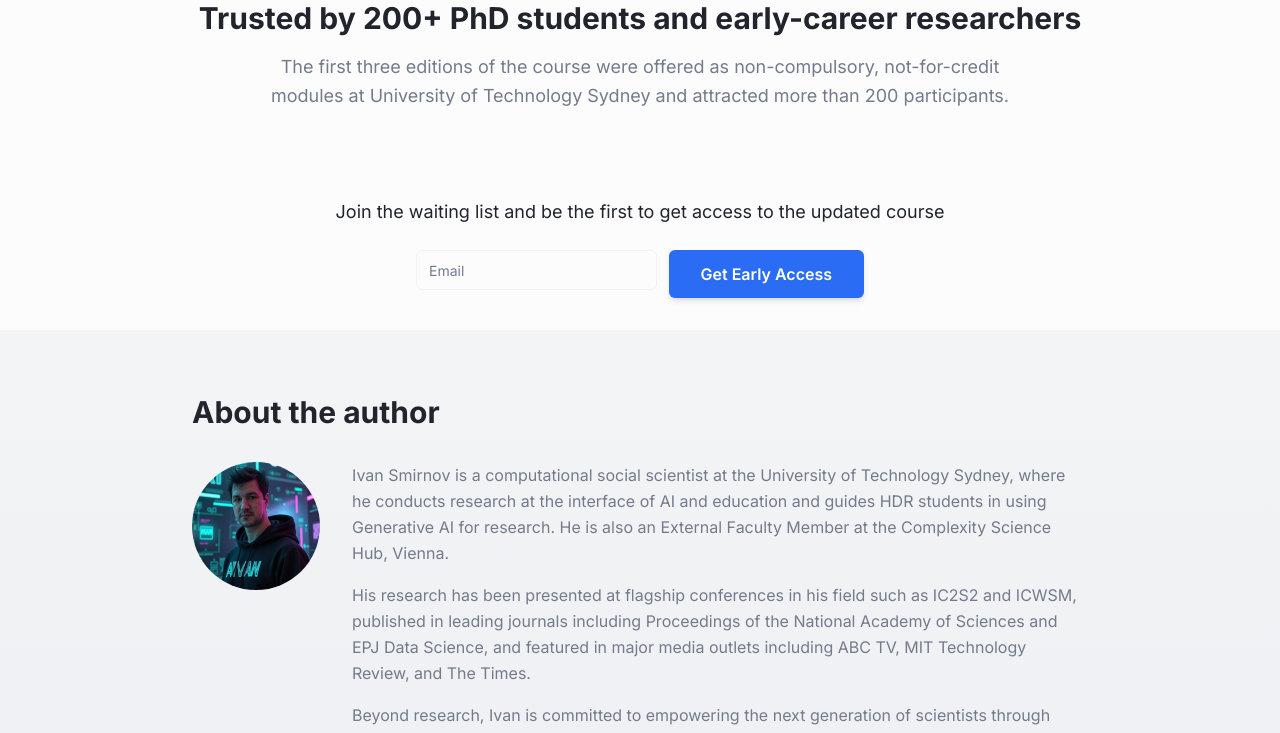
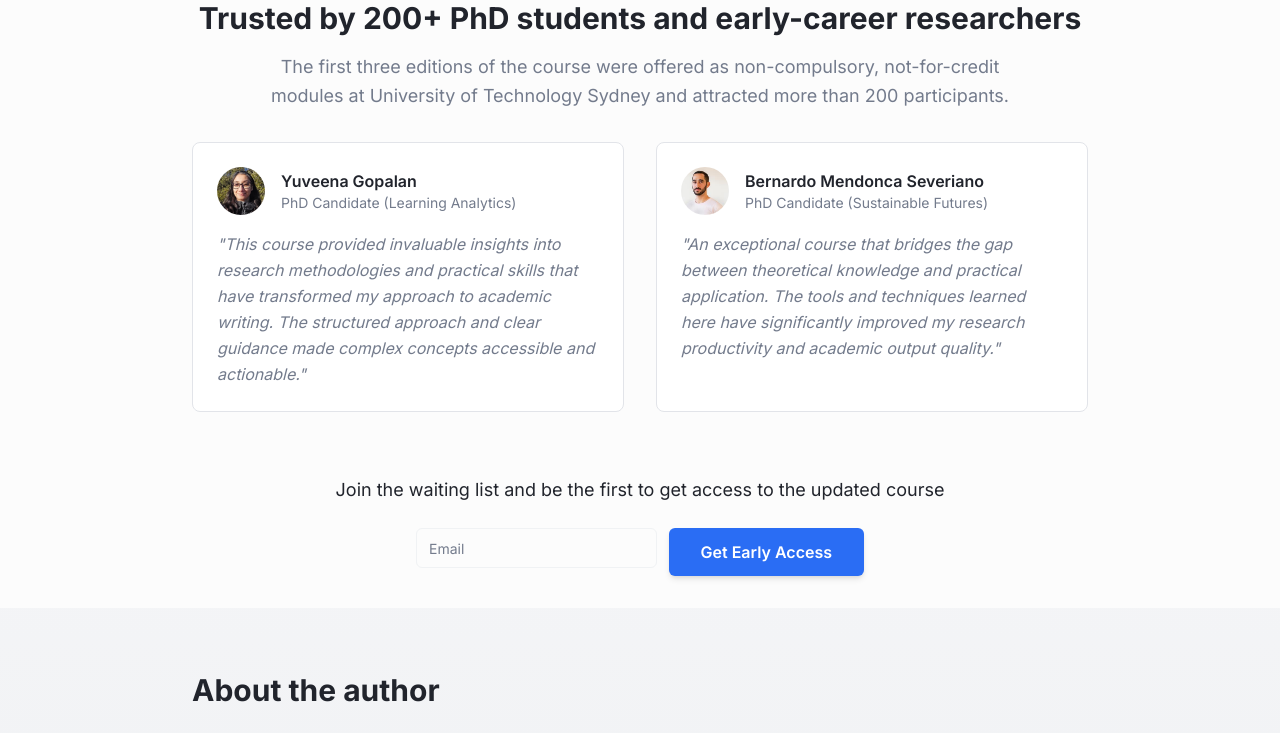
Before and after one commit to aivan-au/aicourse, a React (Vite) app: page / in a window 1280 px wide. Shown: the part 1878-2611 px from the top of the page. Built offline with nearby package versions, Linux system fonts and the light colour scheme.

Commit message:
Add testimonials to page
Added two testimonials to the testimonials section with placeholder text, names, and images.

```diff
--- a/src/components/Testimonials.tsx
+++ b/src/components/Testimonials.tsx
@@ -1,13 +1,52 @@
+const yuveenaPhoto = "/lovable-uploads/c61d9634-2a1e-452b-9423-911065b5028f.png";
+const bernardoPhoto = "/lovable-uploads/92acadea-0c34-4e8e-babc-7aa1b7f92857.png";
+
 export const Testimonials = () => {
+  const testimonials = [
+    {
+      name: "Yuveena Gopalan",
+      title: "PhD Candidate (Learning Analytics)",
+      photo: yuveenaPhoto,
+      text: "This course provided invaluable insights into research methodologies and practical skills that have transformed my approach to academic writing. The structured approach and clear guidance made complex concepts accessible and actionable."
+    },
+    {
+      name: "Bernardo Mendonca Severiano",
+      title: "PhD Candidate (Sustainable Futures)",
+      photo: bernardoPhoto,
+      text: "An exceptional course that bridges the gap between theoretical knowledge and practical application. The tools and techniques learned here have significantly improved my research productivity and academic output quality."
+    }
+  ];
+
   return (
     <section className="py-8 px-4 bg-background">
       <div className="max-w-6xl mx-auto">
-        <div className="text-center mb-6">
+        <div className="text-center mb-8">
           <h2 className="text-3xl font-bold mb-4 text-foreground">Trusted by 200+ PhD students and early-career researchers</h2>
           <p className="text-lg text-muted-foreground max-w-3xl mx-auto leading-relaxed">
             The first three editions of the course were offered as non-compulsory, not-for-credit modules at University of Technology Sydney and attracted more than 200 participants.
           </p>
         </div>
+
+        <div className="grid md:grid-cols-2 gap-8 max-w-4xl mx-auto">
+          {testimonials.map((testimonial, index) => (
+            <div key={index} className="bg-card p-6 rounded-lg border border-border">
+              <div className="flex items-center mb-4">
+                <img
+                  src={testimonial.photo}
+                  alt={testimonial.name}
+                  className="w-12 h-12 rounded-full object-cover mr-4"
+                />
+                <div>
+                  <h3 className="font-semibold text-foreground">{testimonial.name}</h3>
+                  <p className="text-sm text-muted-foreground">{testimonial.title}</p>
+                </div>
+              </div>
+              <p className="text-muted-foreground italic leading-relaxed">
+                "{testimonial.text}"
+              </p>
+            </div>
+          ))}
+        </div>
       </div>
     </section>
   );
```
Also changed, not shown: public/lovable-uploads/92acadea-0c34-4e8e-babc-7aa1b7f92857.png (added), public/lovable-uploads/c61d9634-2a1e-452b-9423-911065b5028f.png (added).
